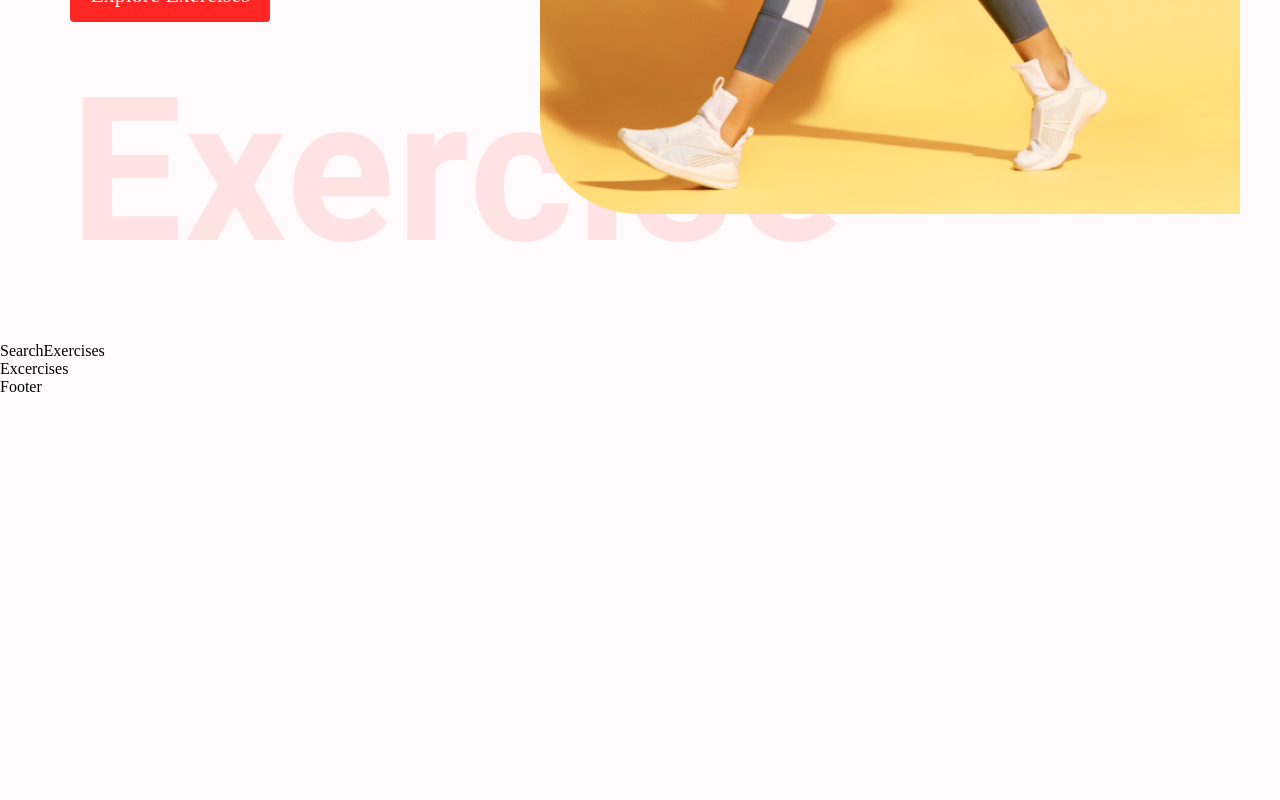
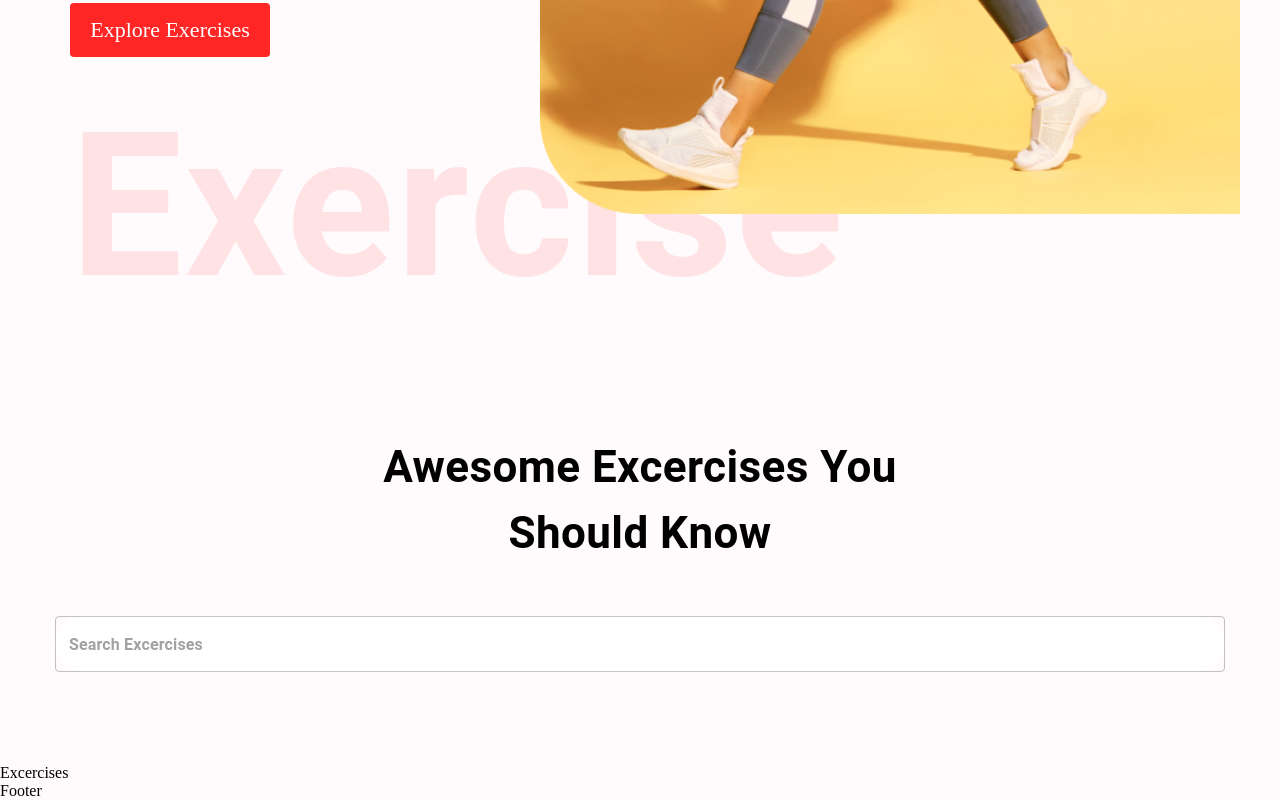
Before and after one commit to Chris-55/gym-app, a React (Create React App) app: page / in a window 1280 px wide. Shown: the part 652-1452 px from the top of the page. Before the commit the page ends 1048 px from the top, so only its background shows below. Built offline with nearby package versions, Linux system fonts and the light colour scheme.

Commit message:
Search box

```diff
--- a/src/components/HeroBanner.js
+++ b/src/components/HeroBanner.js
@@ -13,7 +13,7 @@ const HeroBanner = () => (
       And Repeat
     </Typography>
     <Typography fontSize="22px" fontFamily="Alegreya" lineHeight="35px">
-      Check out the most effective exercises personalized to you
+      Check out the most effective  exercises <br/> personalized to you
     </Typography>
     <Stack>
       <a href="#exercises" style={{ marginTop: '45px', textDecoration: 'none', width: '200px', textAlign: 'center', background: '#FF2625', padding: '14px', fontSize: '22px', textTransform: 'none', color: 'white', borderRadius: '4px' }}>Explore Exercises</a>
--- a/src/components/SearchExercises.js
+++ b/src/components/SearchExercises.js
@@ -1,8 +1,33 @@
-import React from 'react'
+import React, { useEffect, useState} from 'react';
+import { Box, Button, Stack, TextField, Typography} from '@mui/material'
 
 const SearchExercises = () => {
   return (
-    <div>SearchExercises</div>
+    <Stack alignItems="center" mt="37px"
+    justifyContent="center" p="20px">
+      <Typography fontWeight={700} sx={{fontSize: { lg:'44px', xs: '30px'}}} mb="50px" textAlign="center">
+        Awesome Excercises You <br/> Should Know
+      </Typography>
+      <Box position="relative" mb="72px">
+        <TextField
+        sx={{
+          input: { fontWeight: '700',
+          border: 'none',
+          borderRadius: '4px'
+        },
+          width: { lg: '1170px',
+          xs: '350px' },
+          backgroundColor: '#fff',
+          borderRadius: '40px'
+        }}
+          height="76px"
+          value=""
+          onChange={(e) => {}}
+          placeholder="Search Excercises"
+          />
+
+      </Box>
+    </Stack>
   )
 }
 
```
